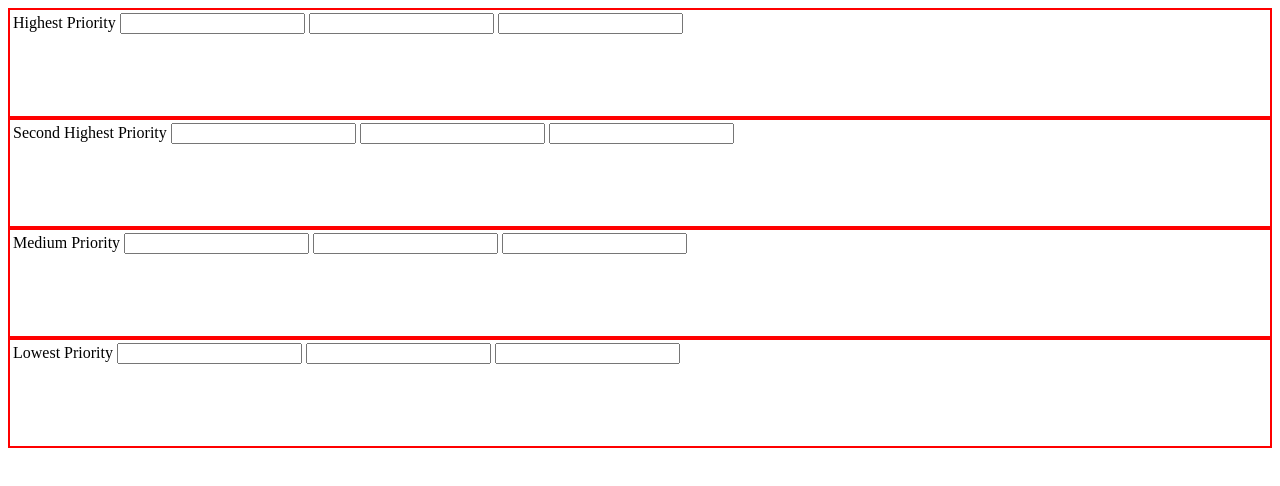
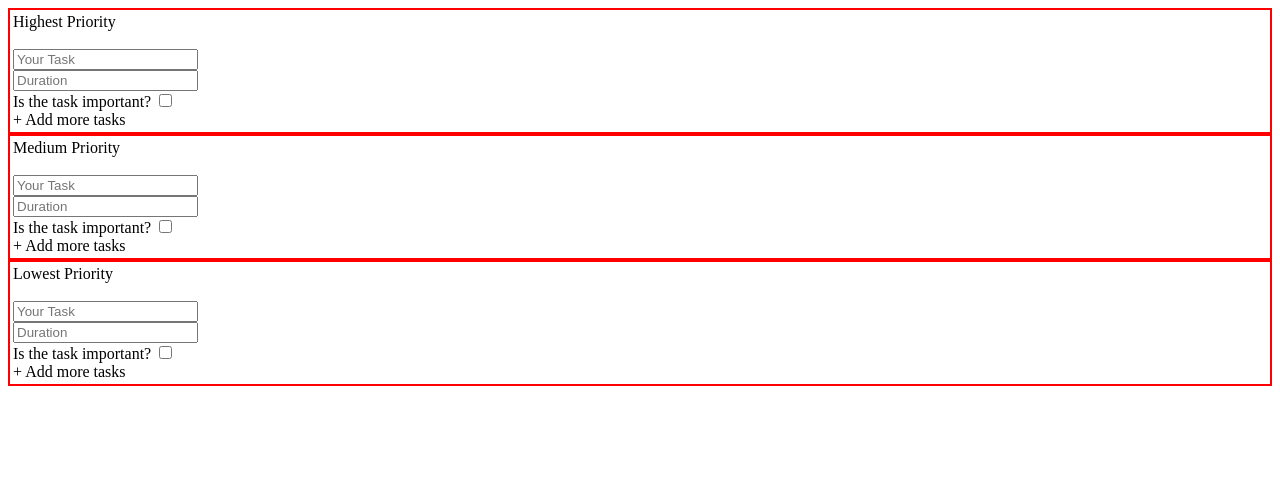
Before and after one commit to coolio-coder/ToDoList, a plain HTML site: page index.html in a window 1280 px wide. Drawn offline with Linux system fonts and the light colour scheme.

Commit message:
added place holder options in the html

```diff
--- a/index.html
+++ b/index.html
@@ -9,31 +9,31 @@
 </head>
 <body>
     <div class='Priority_Questions' id='firstPriority'>
-    Highest Priority
-    <input>
-    <input>
-    <input>
+    Highest Priority <br><br>
+    <input type='text' placeholder='Your Task'><br>
+    <input type='text' placeholder="Duration"><br>
+    Is the task important? <input type="checkbox"><br>
+    + Add more tasks
+    <br>
     </div>
 
     <div class='Priority_Questions' id='secondPriority'>
-    Second Highest Priority
-    <input>
-    <input>
-    <input>
+    Medium Priority
+    <br><br>
+    <input type='text' placeholder='Your Task'><br>
+    <input type='text' placeholder="Duration"><br>
+    Is the task important? <input type="checkbox"><br>
+    + Add more tasks
+    <br>
     </div>
 
     <div class='Priority_Questions' id='thirdPriority'>
-    Medium Priority
-    <input>
-    <input>
-    <input>
-    </div>
-
-    <div class='Priority_Questions' id='fourthPriority'>
-    Lowest Priority
-    <input>
-    <input>
-    <input>
+    Lowest Priority <br><br>
+    <input type='text' placeholder='Your Task'><br>
+    <input type='text' placeholder="Duration"><br>
+    Is the task important? <input type="checkbox"><br>
+    + Add more tasks
+    <br>
     </div>
 
     <script src='script.js'></script>
--- a/script.js
+++ b/script.js
@@ -50,8 +50,6 @@ var fourthPriority = [
 
 console.log(priorityList)
 
-//Question about hoisting -> why do I have to assign the variables to priorityList after I declare the other variables?
-
 //Step 2: User says how much time they can allocate in a given day
 
 var alottedTime = 5;
@@ -84,17 +82,12 @@ var fourthTime = alottedTime * fourthPercentage;
     var durationSort = (arr) => {
         var temp = [];
         //Pick a random task in each priority
-        arr.map(task => {
-            //Pick a random task inside each priority list
+        for(let i=0;i<arr.length;i++) {
             var pickedTask = task[Math.floor(Math.random()*task.length)];
             console.log(pickedTask)
             if(pickedTask.duration > 0) {
                 var multiplier = (pickedTask.duration / 0.5)
-
-            }
-
-        })
-
+        }
         //separate the tasks into 30minute segments
 
     }
--- a/style.css
+++ b/style.css
@@ -1,5 +1,6 @@
 .Priority_Questions {
     border: 2px solid red;
     padding: 3px;
-    height: 100px;
+    margin: auto;
+    height: auto;
 }
```
